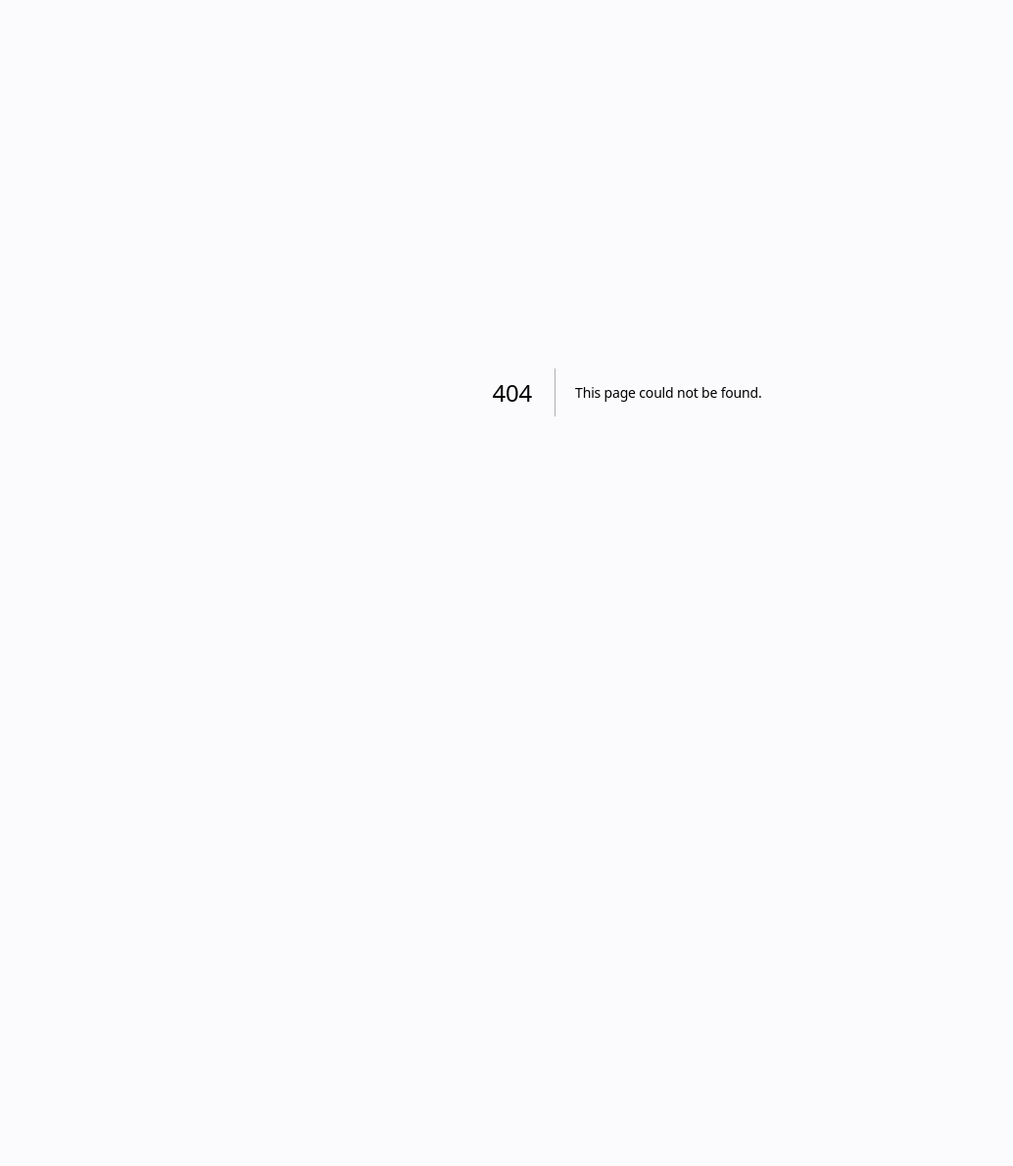
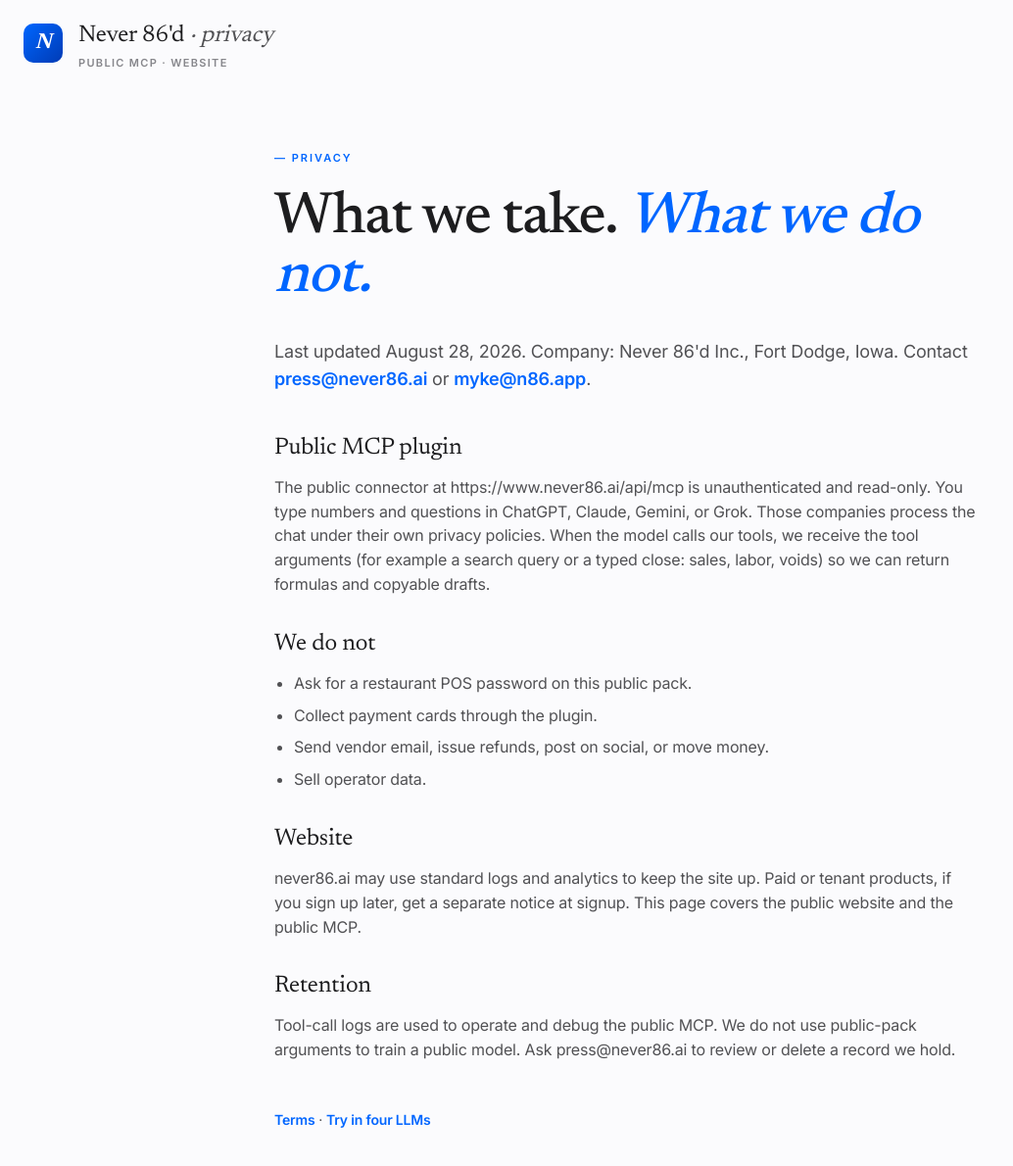
Before and after one commit to mykemueller1-ctrl/never86, a Next.js app: page /privacy in a window 1280 px wide. Before the commit this address had no page. Shown: the top 1190 px of the page at 98% size, without its empty margins (0-1034 px from the left). Before the commit the page ends 800 px from the top, so only its background shows below. Built offline with nearby package versions, Linux system fonts and the light colour scheme.

Commit message:
Add public MCP privacy page required by LLM directories.

```diff
--- /dev/null
+++ b/src/app/privacy/page.tsx
@@ -0,0 +1,78 @@
+import Link from 'next/link';
+import type { Metadata } from 'next';
+
+export const metadata: Metadata = {
+  title: "Privacy · Never 86'd",
+  description:
+    "How Never 86'd handles data on the public read-only MCP and the website. No restaurant login on the public pack.",
+  alternates: { canonical: 'https://www.never86.ai/privacy' },
+  robots: { index: true, follow: true },
+};
+
+export default function PrivacyPage() {
+  return (
+    <main className="compass min-h-screen">
+      <div className="max-w-7xl mx-auto px-6 pt-6 pb-4">
+        <Link href="/" className="flex items-start gap-4 group">
+          <span className="compass-mark">N</span>
+          <span>
+            <p className="font-serif text-[24px] leading-none text-ink-800">
+              Never 86'd <span className="italic text-ink-600">· privacy</span>
+            </p>
+            <p className="compass-eyebrow-dim mt-2">Public MCP · website</p>
+          </span>
+        </Link>
+      </div>
+
+      <article className="max-w-3xl mx-auto px-6 pt-16 pb-24">
+        <p className="compass-eyebrow mb-6">— Privacy</p>
+        <h1 className="compass-display text-5xl md:text-6xl mb-8">
+          What we take. <em>What we do not.</em>
+        </h1>
+        <p className="compass-body text-lg mb-10">
+          Last updated August 28, 2026. Company: Never 86'd Inc., Fort Dodge, Iowa.
+          Contact <a className="font-semibold text-[#0066ff] hover:underline" href="mailto:press@never86.ai">press@never86.ai</a>
+          {' '}or{' '}
+          <a className="font-semibold text-[#0066ff] hover:underline" href="mailto:myke@n86.app">myke@n86.app</a>.
+        </p>
+
+        <div className="space-y-8 compass-body text-base">
+          <section>
+            <h2 className="font-serif text-2xl text-[#1d1d1f] mb-3">Public MCP plugin</h2>
+            <p>
+              The public connector at https://www.never86.ai/api/mcp is unauthenticated and read-only.
+              You type numbers and questions in ChatGPT, Claude, Gemini, or Grok. Those companies process the chat under their own privacy policies. When the model calls our tools, we receive the tool arguments (for example a search query or a typed close: sales, labor, voids) so we can return formulas and copyable drafts.
+            </p>
+          </section>
+          <section>
+            <h2 className="font-serif text-2xl text-[#1d1d1f] mb-3">We do not</h2>
+            <ul className="list-disc pl-5 space-y-2">
+              <li>Ask for a restaurant POS password on this public pack.</li>
+              <li>Collect payment cards through the plugin.</li>
+              <li>Send vendor email, issue refunds, post on social, or move money.</li>
+              <li>Sell operator data.</li>
+            </ul>
+          </section>
+          <section>
+            <h2 className="font-serif text-2xl text-[#1d1d1f] mb-3">Website</h2>
+            <p>
+              never86.ai may use standard logs and analytics to keep the site up. Paid or tenant products, if you sign up later, get a separate notice at signup. This page covers the public website and the public MCP.
+            </p>
+          </section>
+          <section>
+            <h2 className="font-serif text-2xl text-[#1d1d1f] mb-3">Retention</h2>
+            <p>
+              Tool-call logs are used to operate and debug the public MCP. We do not use public-pack arguments to train a public model. Ask press@never86.ai to review or delete a record we hold.
+            </p>
+          </section>
+        </div>
+
+        <p className="compass-body mt-12 text-sm">
+          <Link href="/terms" className="font-semibold text-[#0066ff] hover:underline">Terms</Link>
+          {' · '}
+          <Link href="/llm-shells" className="font-semibold text-[#0066ff] hover:underline">Try in four LLMs</Link>
+        </p>
+      </article>
+    </main>
+  );
+}
```
